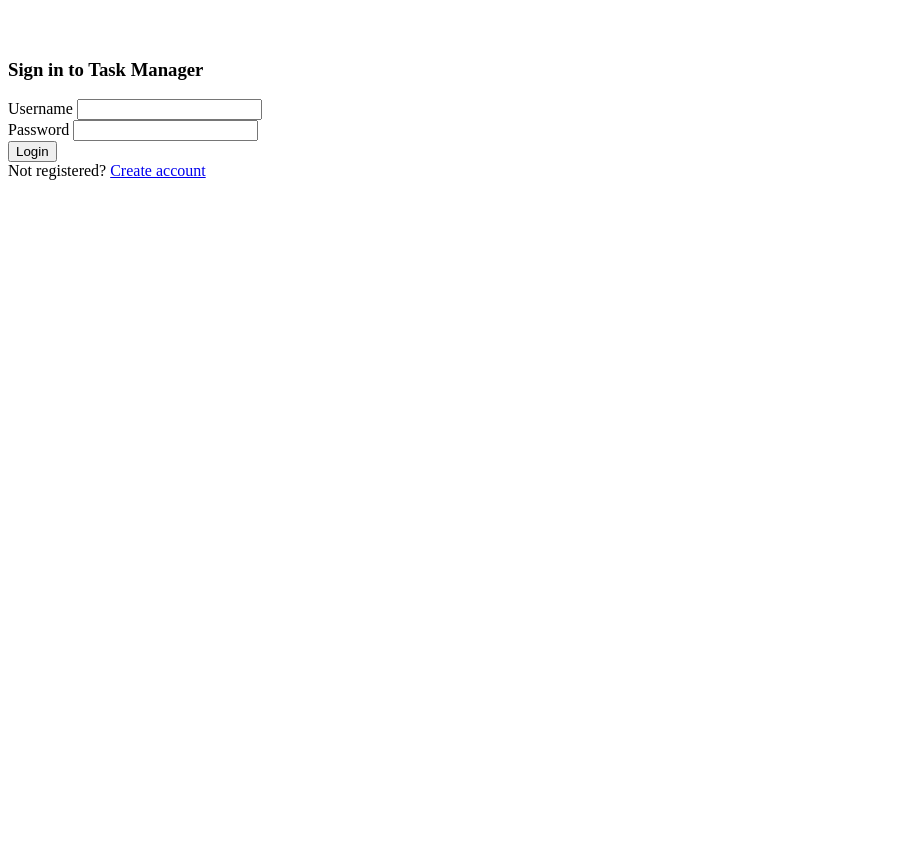
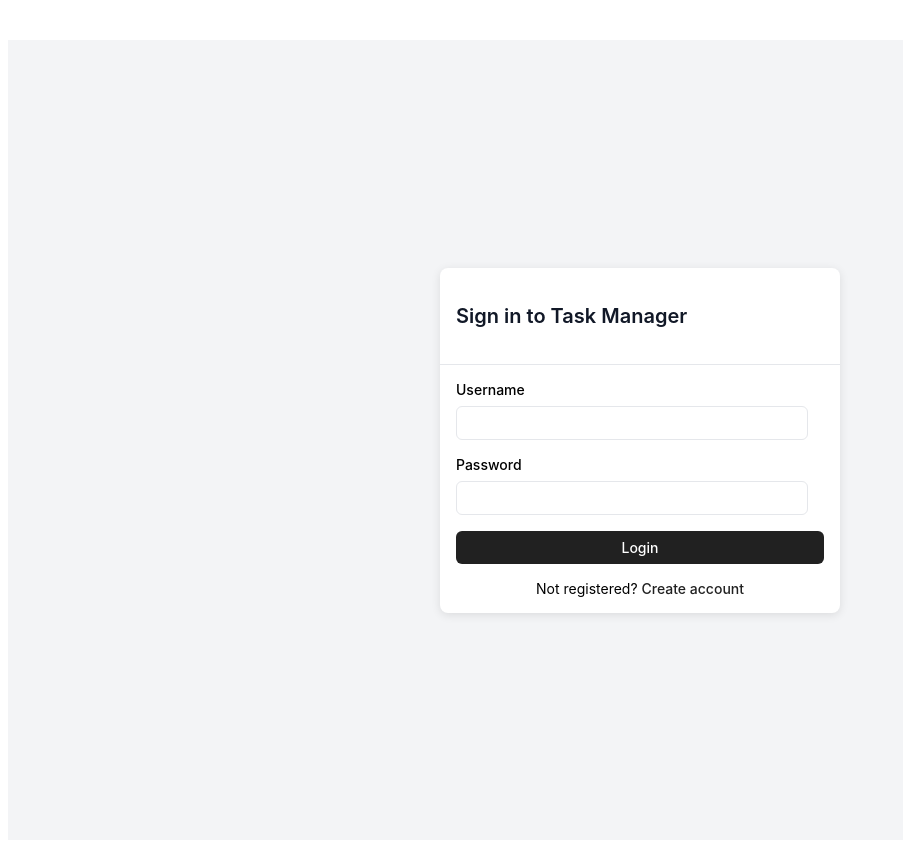
Before and after one commit to Kapo179/django-taskmanager, a Django app: page /accounts/login/ in a window 1280 px wide. Shown: the whole page, without its empty margins (0-903 px from the left). Before the commit the page ends 180 px from the top, so only its background shows below. Run offline with Django 5.2, Linux system fonts and the light colour scheme; some web fonts are replaced.

Commit message:
Login & Sign-Up Modal CSS Stying gathered from a flowbite.com component, the user can now login in a universally used style format.

```diff
--- a/templates/registration/login.html
+++ b/templates/registration/login.html
@@ -31,4 +31,113 @@
     </div>
 </div>
 
+<style>
+    /* This is the CSS for the login modal */
+.auth-modal {
+    display: flex;
+    justify-content: center;
+    align-items: center;
+    min-height: 100vh;
+    background: #f3f4f6;
+    font-family: 'SF Compact Display', -apple-system, BlinkMacSystemFont, sans-serif;
+}
+
+.modal-wrapper {
+    width: 90%;
+    max-width: 400px;
+}
+
+.modal-box {
+    background: white;
+    border-radius: 8px;
+    box-shadow: 0 2px 10px rgba(0, 0, 0, 0.1);
+}
+
+.modal-header {
+    padding: 16px;
+    border-bottom: 1px solid #e5e7eb;
+}
+
+.modal-header h3 {
+    font-family: 'SF Compact Display', -apple-system, BlinkMacSystemFont, sans-serif;
+    font-weight: 600;
+    font-size: 20px;
+    color: #111827;
+}
+
+.modal-body {
+    padding: 16px;
+}
+
+.form-group {
+    margin-bottom: 16px;
+}
+
+.form-group label {
+    display: block;
+    margin-bottom: 8px;
+    font-size: 14px;
+    font-weight: 500;
+}
+
+.form-group input {
+    width: calc(100% - 16px);
+    padding: 8px;
+    border: 1px solid #e5e7eb;
+    border-radius: 6px;
+    box-sizing: border-box;
+    font-family: 'SF Compact Display', -apple-system, BlinkMacSystemFont, sans-serif;
+}
+
+button {
+    width: 100%;
+    padding: 8px;
+    background: #212121;
+    color: white;
+    border: none;
+    border-radius: 6px;
+    margin-bottom: 16px;
+    cursor: pointer;
+    font-family: 'SF Compact Display', -apple-system, BlinkMacSystemFont, sans-serif;
+    font-weight: 500;
+    font-size: 14px;
+}
+
+.signup-link {
+    text-align: center;
+    font-size: 14px;
+}
+
+.signup-link a {
+    color: #212121;
+    text-decoration: none;
+    font-weight: 500;
+}
+
+.signup-link a:hover {
+    text-decoration: underline;
+}
+
+/* Style the form paragraphs for signup form */
+form p {
+    margin-bottom: 16px;
+    font-family: 'SF Compact Display', -apple-system, BlinkMacSystemFont, sans-serif;
+}
+
+form p label {
+    display: block;
+    margin-bottom: 8px;
+    font-size: 14px;
+    font-weight: 500;
+}
+
+form p input {
+    width: 100%;
+    padding: 8px;
+    border: 1px solid #e5e7eb;
+    border-radius: 6px;
+    box-sizing: border-box;
+    font-family: 'SF Compact Display', -apple-system, BlinkMacSystemFont, sans-serif;
+}
+</style>
 {% endblock %}
```
Also changed, not shown: templates/registration/signup.html (+62 -0 lines).
